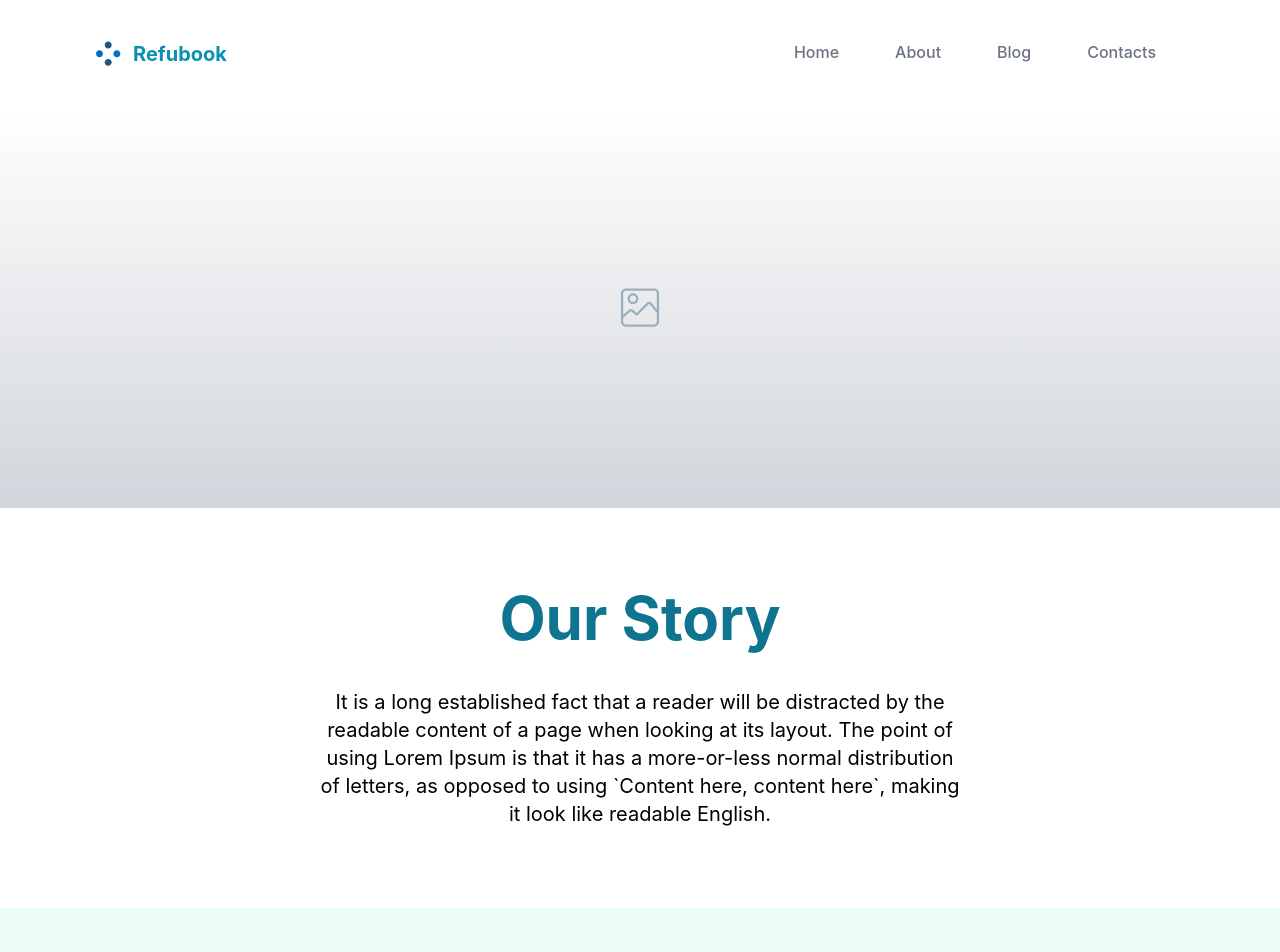
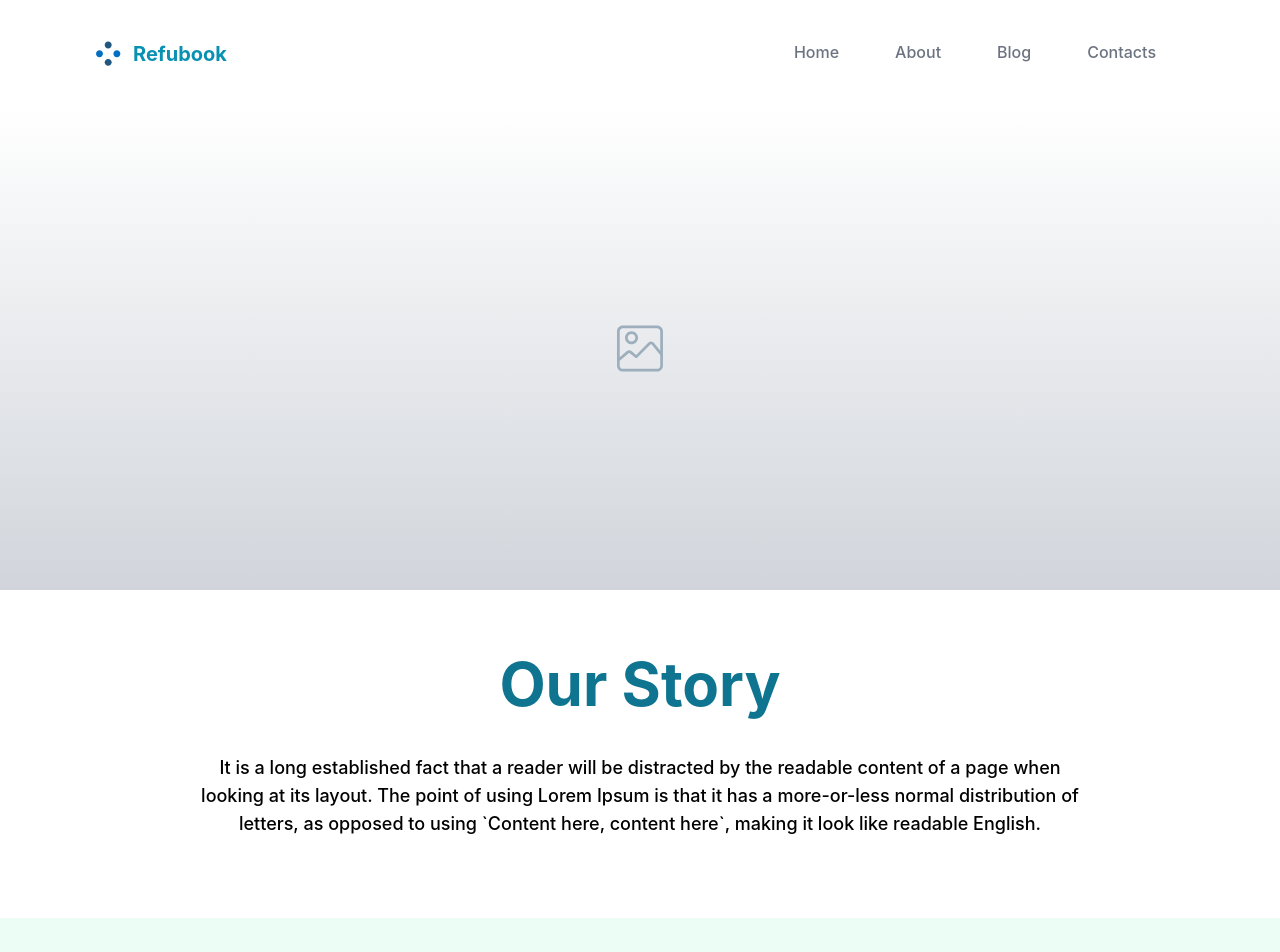
Before and after one commit to Recoded-Spark-Turkey-2022/The-Incredibles, a React (Create React App) app: page /about in a window 1280 px wide. Shown: the top 952 px of the page. Built offline with nearby package versions, Linux system fonts and the light colour scheme.

Commit message:
our story section fix

```diff
--- a/src/pages/About/Story.jsx
+++ b/src/pages/About/Story.jsx
@@ -3,26 +3,26 @@ import AboutPHero from '../../assets/pics/aboutpage/aboutp-hero.svg';
 
 function Story() {
   return (
-    <section name="story" className="flex flex-col h-screen">
+    <section name="story" className="">
       <div
         name="hero-image"
-        className="bg-gradient-to-t from-gray-300 to-transparent max-w-screen h-1/2"
+        className="bg-gradient-to-t from-gray-300 flex justify-center items-center to-transparent w-screen h-1/2  "
       >
-        <img src={AboutPHero} className="w-screen h-full" />
+        <img src={AboutPHero} className="w-full h-full  " />
       </div>
-      <div name="story" className="max-w-screen h-1/2">
-        <h2 className="text-center text-6xl pt-20 pb-10 font-bold text-cyan-700">
+      <div name="story" className="w-screen h-1/2  mt-16  flex flex-col text-center items-center justify-center">
+        <h2 className="text-center  mb-10  text-6xl  font-bold text-cyan-700">
           Our Story
         </h2>
-        <div className="px-20 mx-20 pb-20">
-          <p className="text-center px-20 mx-20 font text-xl max-w-screen">
+
+          <p className=" w-3/4 font-medium text-lg max-lg:w-full px-10 pb-20">
             It is a long established fact that a reader will be distracted by
             the readable content of a page when looking at its layout. The point
             of using Lorem Ipsum is that it has a more-or-less normal
             distribution of letters, as opposed to using `Content here, content
             here`, making it look like readable English.
           </p>
-        </div>
+
       </div>
     </section>
   );
```
